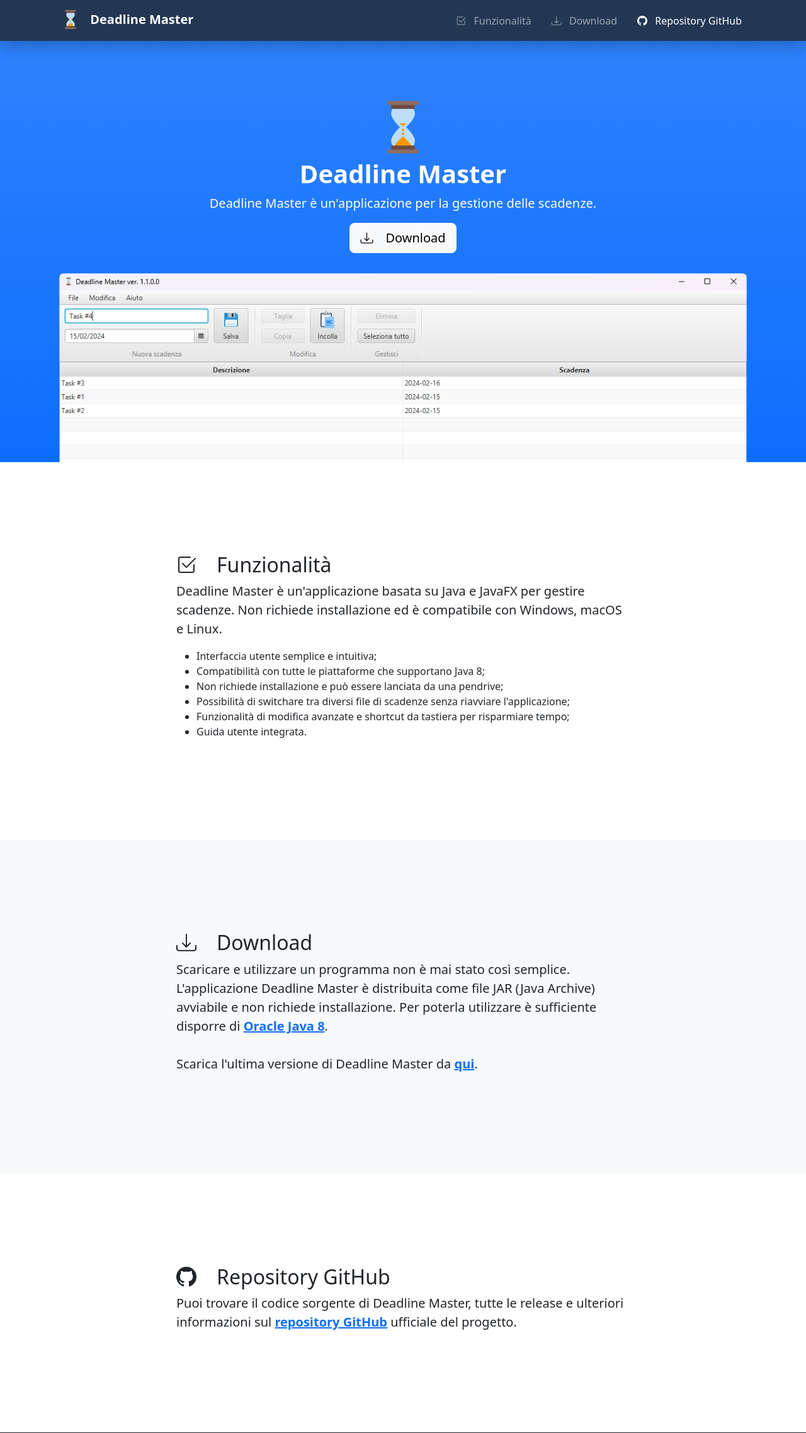
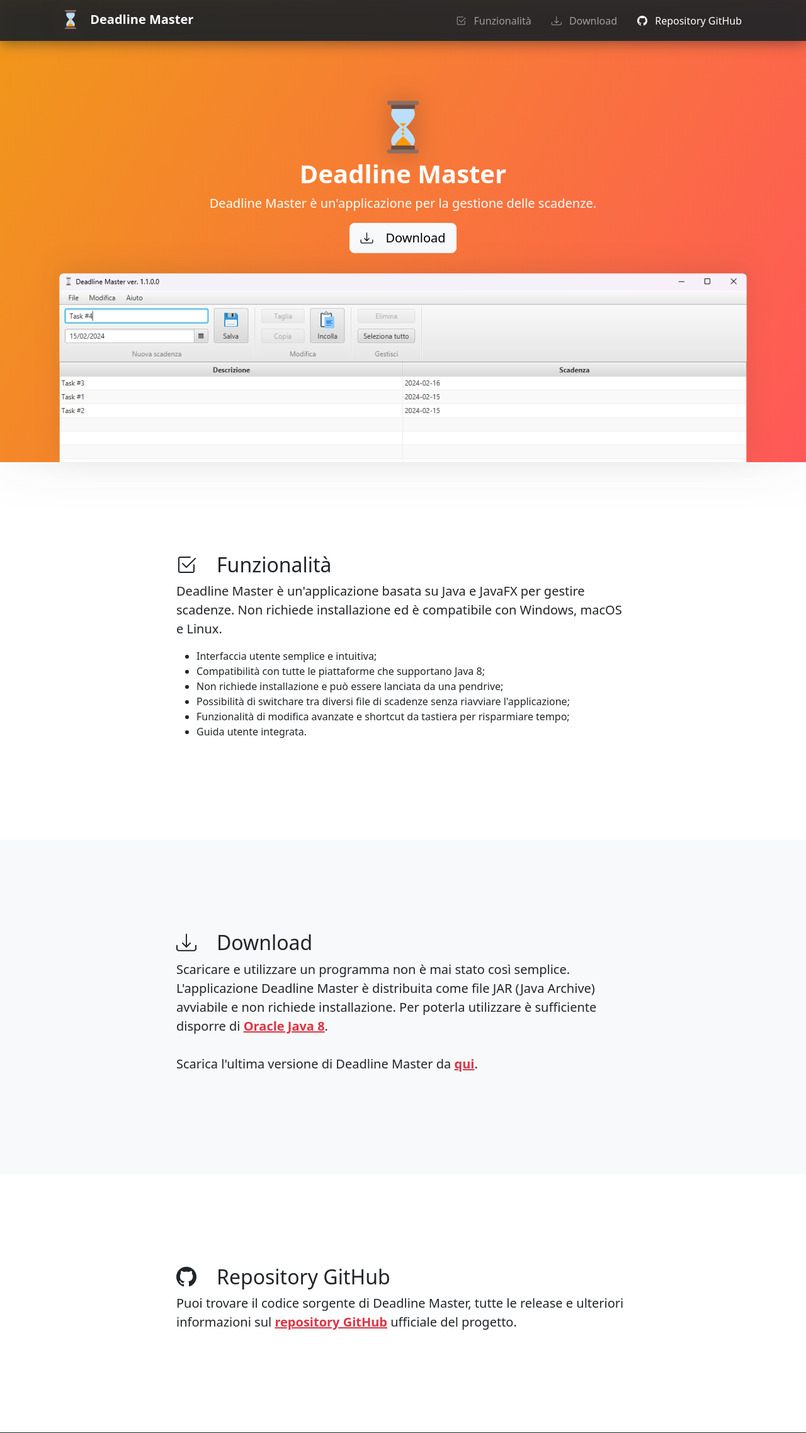
Before and after one commit to luca-software-developer/Deadline-Master-Website, a PHP site: page / in a window 1280 px wide. Shown: the top 2276 px of the page at 63% size. Run offline with PHP 8.4, Linux system fonts and the light colour scheme; some libraries are stand-ins or nearby versions.

Commit message:
Grafica migliorata

```diff
--- a/css/style.css
+++ b/css/style.css
@@ -4,6 +4,11 @@ html {
 
 header {
     padding-top: 9.5rem;
+    background-color: #ff5858;
+    background-image: -o-linear-gradient(150deg, #ff5858 0%, #f09819 100%);
+    background-image: linear-gradient(-60deg, #ff5858 0%, #f09819 100%);
+    -webkit-filter: drop-shadow(0px -10px 44px rgba(33, 37, 41, .1));
+    filter: drop-shadow(0px -10px 44px rgba(33, 37, 41, .1));
 }
 
 section {
@@ -16,9 +21,9 @@ a {
 }
 
 nav {
-    background-color: rgba(33, 37, 41, .8);
-    -webkit-box-shadow: 0 4px 30px rgba(0, 0, 0, .3);
-    box-shadow: 0 4px 30px rgba(0, 0, 0, .3);
+    background-color: rgba(33, 37, 41, .9);
+    -webkit-filter: drop-shadow(0px 5px 10px rgba(33, 37, 41, .5));
+    filter: drop-shadow(0px 5px 10px rgba(33, 37, 41, .5));
     backdrop-filter: blur(10px);
     -webkit-backdrop-filter: blur(10px);
 }
@@ -26,6 +31,8 @@ nav {
 .logo {
     width: 100px;
     height: auto;
+    -webkit-filter: drop-shadow(0px 0px 20px rgba(33, 37, 41, .3));
+    filter: drop-shadow(0px 0px 20px rgba(33, 37, 41, .3));
 }
 
 nav .logo {
@@ -38,6 +45,8 @@ nav .logo {
     height: 300px;
     overflow: hidden;
     margin-top: 2rem;
+    -webkit-filter: drop-shadow(0px -10px 20px rgba(33, 37, 41, .1));
+    filter: drop-shadow(0px -10px 20px rgba(33, 37, 41, .1));
 }
 
 #screenshot-dm img {
--- a/index.php
+++ b/index.php
@@ -7,6 +7,19 @@
     <meta name="description" content="Deadline Master è un'applicazione per la gestione delle scadenze.">
     <meta name="msapplication-TileColor" content="#da532c">
     <meta name="theme-color" content="#ffffff">
+
+    <meta property="og:title" content="Deadline Master">
+    <meta property="og:site_name" content="Deadline Master">
+    <meta property="og:url" content="https://deadlinemaster.altervista.org/">
+    <meta property="og:description" content="Deadline Master è un'applicazione per la gestione delle scadenze.">
+    <meta property="og:type" content="website">
+    <meta property="og:image" content="https://deadlinemaster.altervista.org/img/screenshot-dm.png">
+
+    <meta name="twitter:card" content="summary">
+    <meta name="twitter:title" content="Deadline Master">
+    <meta name="twitter:description" content="Deadline Master è un'applicazione per la gestione delle scadenze.">
+    <meta name="twitter:image" content="https://deadlinemaster.altervista.org/img/logo.png">
+    <meta name="twitter:image:alt" content="Deadline Master">
 
     <title>Deadline Master</title>
 
@@ -54,7 +67,7 @@
     <nav class="navbar navbar-expand-lg navbar-dark fixed-top" id="mainNav">
         <div class="container px-4">
             <a class="navbar-brand" href="#top">
-                <img class="logo" src="./img/logo.png" alt="Deadline Master" title="Deadline Master" width="144" height="144">
+                <img class="logo" src="./img/logo.png" alt="Deadline Master" width="144" height="144">
                 Deadline Master
             </a>
             <button class="navbar-toggler" type="button" data-bs-toggle="collapse" data-bs-target="#navbarResponsive" aria-controls="navbarResponsive" aria-expanded="false" aria-label="Toggle navigation"><span class="navbar-toggler-icon"></span></button>
@@ -70,14 +83,14 @@
             </div>
         </div>
     </nav>
-    <header class="bg-primary bg-gradient text-white">
+    <header class="text-white">
         <div class="container px-4 text-center">
-            <img class="logo" src="./img/logo.png" alt="Deadline Master" title="Deadline Master" width="144" height="144">
+            <img class="logo" src="./img/logo.png" alt="Deadline Master" width="144" height="144">
             <h1 class="fw-bolder">Deadline Master</h1>
             <p class="lead">Deadline Master è un'applicazione per la gestione delle scadenze.</p>
             <a class="btn btn-lg btn-light" href="#download"><i class="bi bi-download"></i>&emsp;Download</a>
             <div id="screenshot-dm">
-                <img src="./img/screenshot-dm.png" alt="Deadline Master" title="Deadline Master" width="1200" height="880">
+                <img src="./img/screenshot-dm.png" alt="Deadline Master" width="1200" height="880">
             </div>
         </div>
     </header>
@@ -107,8 +120,8 @@
                     <h2><i class="bi bi-download"></i>&emsp;Download</h2>
                     <p class="lead">Scaricare e utilizzare un programma non è mai stato così semplice. L'applicazione
                         Deadline Master è distribuita come file JAR (Java Archive) avviabile e non richiede
-                        installazione. Per poterla utilizzare è sufficiente disporre di <a target="_blank" href="https://www.oracle.com/it/java/technologies/downloads/#java8-windows">Oracle Java
-                            8</a>.<br><br>Scarica l'ultima versione di Deadline Master da <a href="https://github.com/luca-software-developer/Deadline-Master/releases/latest/download/Deadline-Master.jar">qui</a>.
+                        installazione. Per poterla utilizzare è sufficiente disporre di <a class="link-danger" target="_blank" href="https://www.oracle.com/it/java/technologies/downloads/#java8-windows">Oracle Java
+                            8</a>.<br><br>Scarica l'ultima versione di Deadline Master da <a class="link-danger" href="https://github.com/luca-software-developer/Deadline-Master/releases/latest/download/Deadline-Master.jar">qui</a>.
                     </p>
                 </div>
             </div>
@@ -120,7 +133,7 @@
                 <div class="col-lg-8">
                     <h2><i class="bi bi-github"></i>&emsp;Repository GitHub</h2>
                     <p class="lead">Puoi trovare il codice sorgente di Deadline Master, tutte le release e ulteriori
-                        informazioni sul <a target="_blank" href="https://github.com/luca-software-developer/Deadline-Master">repository GitHub</a>
+                        informazioni sul <a class="link-danger" target="_blank" href="https://github.com/luca-software-developer/Deadline-Master">repository GitHub</a>
                         ufficiale del progetto.</p>
                 </div>
             </div>
```
Also changed, not shown: sitemap.xml (added, +12 -0 lines).
